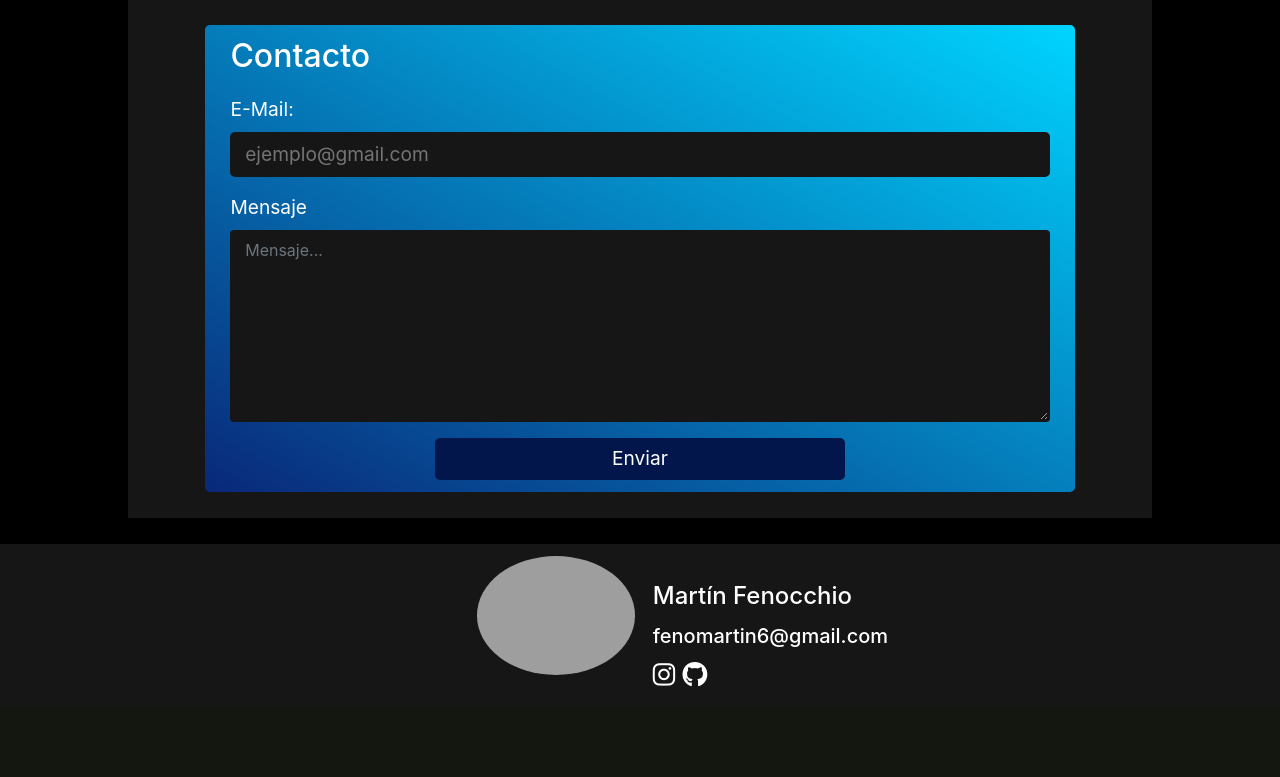
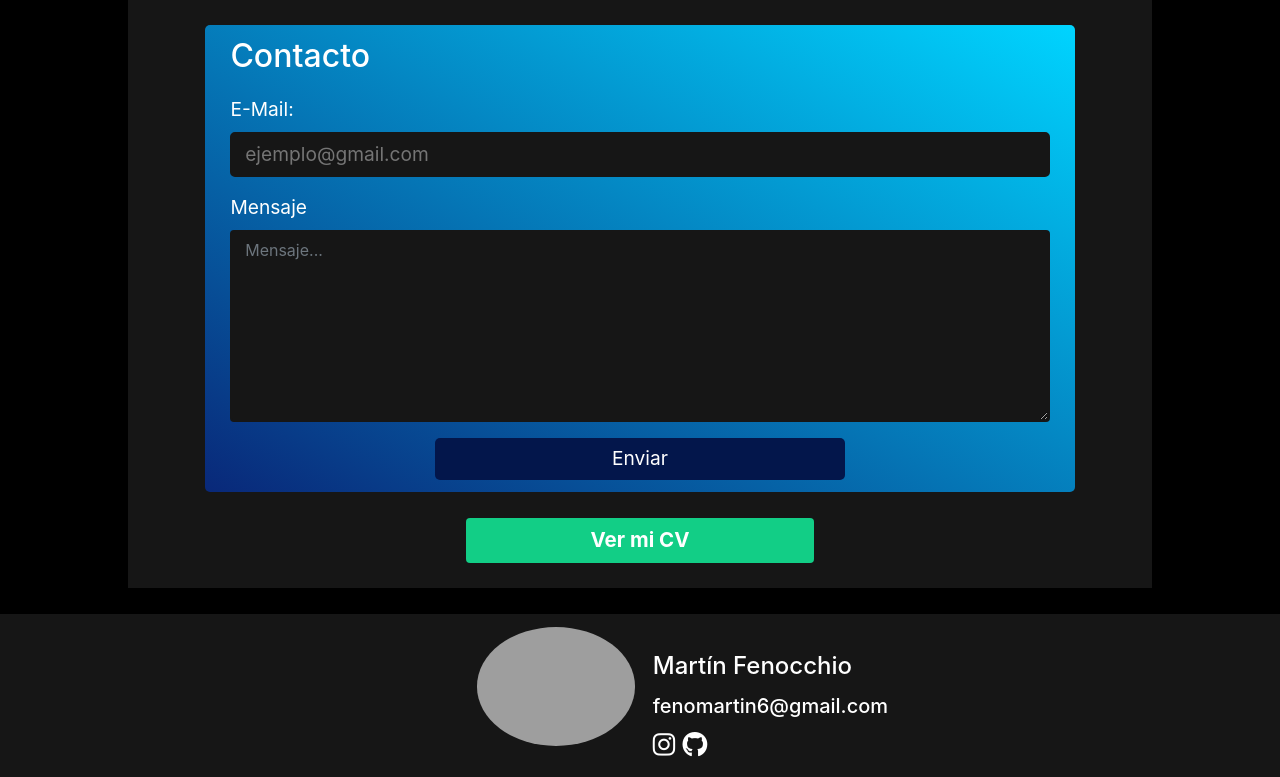
Before and after one commit to Novak-Fenocchio/Portafolio, a PHP site: page / in a window 1280 px wide. Shown: the part 2476-3253 px from the top of the page. Before the commit the page ends 3163 px from the top, so only its background shows below. Run offline with PHP 8.4, Linux system fonts and the light colour scheme; some libraries are stand-ins or nearby versions; grey boxes are pictures that could not be loaded.

Commit message:
My CV added

```diff
--- a/css/index.css
+++ b/css/index.css
@@ -428,3 +428,17 @@ footer span {
 footer h4 {
   padding-bottom: 1vw;
 }
+.contenedor-boton {
+  text-align: center;
+}
+.verMiCV {
+  color: white;
+  font-size: 1.6vw;
+  font-weight: bolder;
+  margin-top: 2vw;
+  transition: all 0.3s;
+  width: 40%;
+}
+.verMiCV:hover {
+  transform: scale(1.1);
+}
--- a/index.html
+++ b/index.html
@@ -227,6 +227,9 @@
                 </div>
             </div>
 
+            <div class="contenedor-boton">
+              <a href="images/Martín Fenocchio.pdf" target='auto_blank'><button class="btn btn-leer verMiCV">Ver mi CV</button></a>
+            </div>
 
         </section>
 
```
Also changed, not shown: 1 other file.
